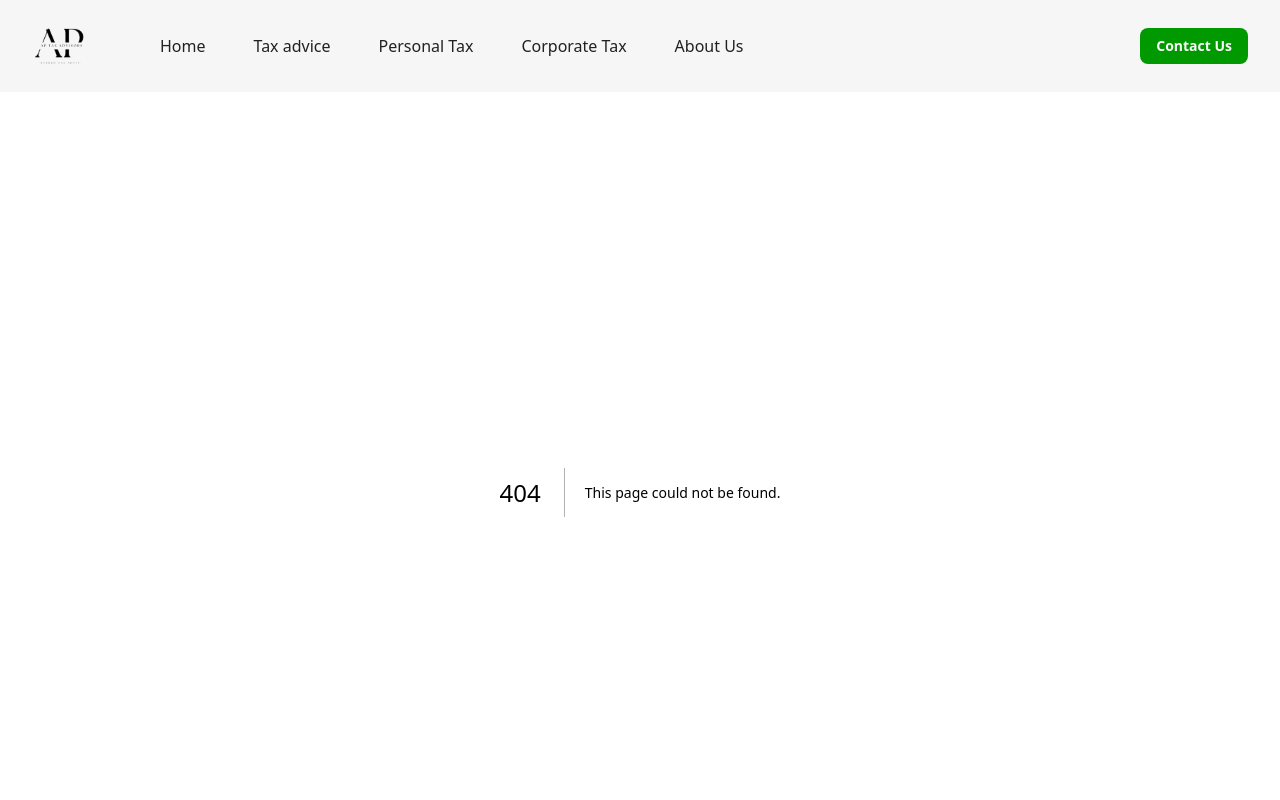
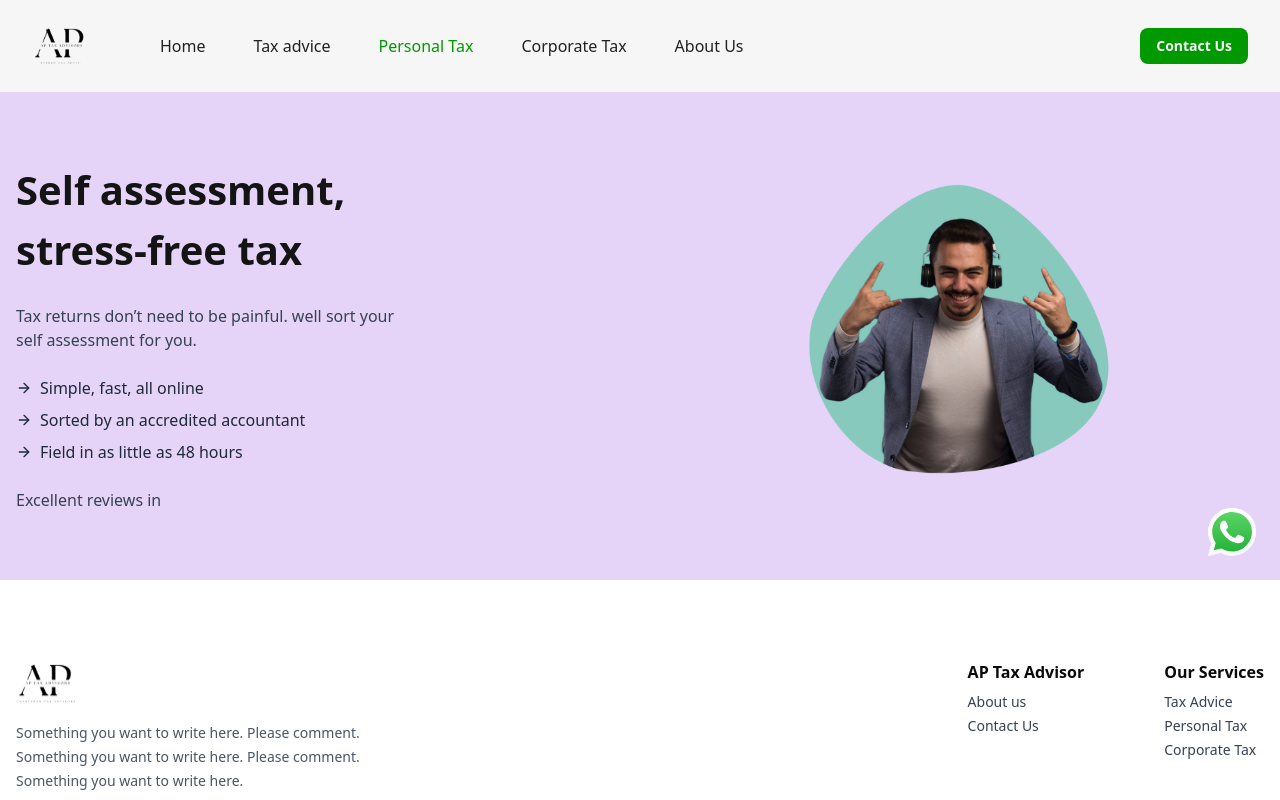
Before and after one commit to fiamanillah/ap_tax_advisor_cleintSide, a Next.js app: page /personal-tax in a window 1280 px wide. Before the commit this address had no page. Shown: the top 800 px of the page. Built offline with nearby package versions, Linux system fonts and the light colour scheme.

Commit message:
feat: add PersonalTaxHeroSection component and update Personal Tax link in HeaderSection

```diff
--- /dev/null
+++ b/src/app/personal-tax/page.tsx
@@ -0,0 +1,10 @@
+import PersonalTaxHeroSection from "@/components/personal-tax/PersonalTaxHeroSection";
+import React from "react";
+
+export default function PersonalTaxPage() {
+  return (
+    <>
+      <PersonalTaxHeroSection />
+    </>
+  );
+}
--- a/src/components/home/headerSection.tsx
+++ b/src/components/home/headerSection.tsx
@@ -10,7 +10,7 @@ import { cn } from "@/lib/utils";
 const navItems = [
   { name: "Home", href: "/" },
   { name: "Tax advice", href: "/tax-advice" },
-  { name: "Personal Tax", href: "#" },
+  { name: "Personal Tax", href: "/personal-tax" },
   { name: "Corporate Tax", href: "#" },
   { name: "About Us", href: "#" },
 ];
--- /dev/null
+++ b/src/components/personal-tax/PersonalTaxHeroSection.tsx
@@ -0,0 +1,63 @@
+import { ArrowRight } from "lucide-react";
+import Image from "next/image";
+import React from "react";
+
+export default function PersonalTaxHeroSection() {
+  return (
+    <section className="bg-[#E5D4F7] py-16 relative">
+      <div className="mx-auto px-4 flex flex-col lg:flex-row items-center justify-center gap-10 container">
+        {/* Text Section */}
+        <div className="max-w-[700px] w-full space-y-6">
+          <h2 className="text-[40px] font-semibold text-[#141414]">
+            Self assessment,
+            <p>stress-free tax</p>
+          </h2>
+          <p className="text-gray-700 max-w-[400px]">
+            Tax returns don’t need to be painful. well sort your self assessment
+            for you.
+          </p>
+          <ul className="text-gray-800 space-y-2">
+            {[
+              "Simple, fast, all online",
+              "Sorted by an accredited accountant",
+              "Field in as little as 48 hours",
+            ].map((text, idx) => (
+              <li key={idx} className="flex items-start gap-2">
+                <ArrowRight className=" mt-1 w-4 h-4" />
+                {text}
+              </li>
+            ))}
+          </ul>
+          <p className="text-gray-700">Excellent reviews in</p>
+        </div>
+
+        {/* Image Section */}
+        <div className=" w-full max-w-[600px] flex justify-center items-center">
+          <div className="relative rounded-full overflow-hidden w-[300px] h-[300px] md:w-[360px] md:h-[360px]">
+            <Image
+              src="/assets/man.png"
+              alt="Support"
+              fill
+              className="object-cover"
+            />
+          </div>
+        </div>
+      </div>
+
+      {/* WhatsApp Floating Icon */}
+      <a
+        href="#"
+        className="absolute bottom-6 right-6 z-50"
+        target="_blank"
+        rel="noopener noreferrer"
+      >
+        <Image
+          src="/assets/whatsapp.svg"
+          alt="WhatsApp"
+          width={48}
+          height={48}
+        />
+      </a>
+    </section>
+  );
+}
```
Also changed, not shown: public/assets/man.png (added).
